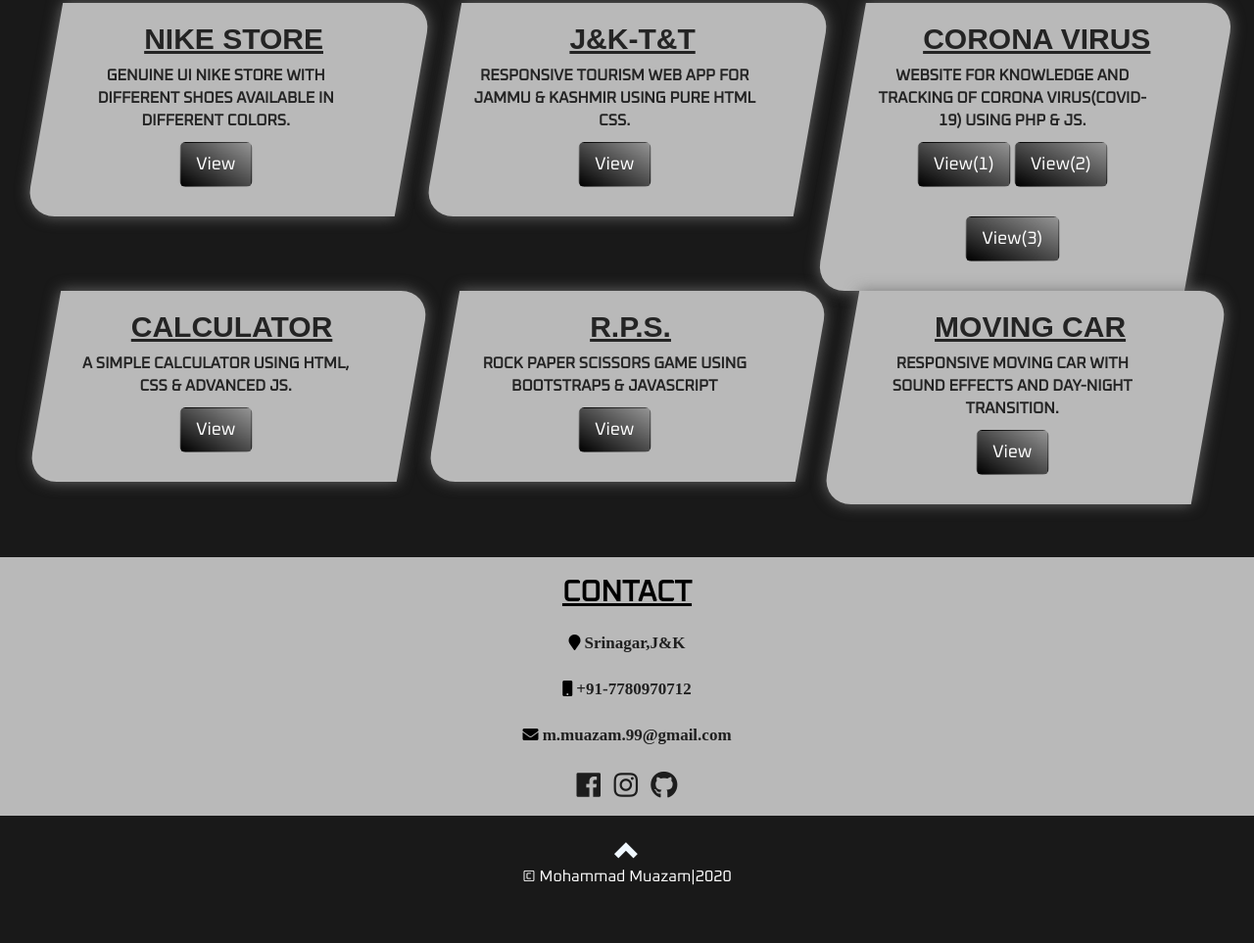
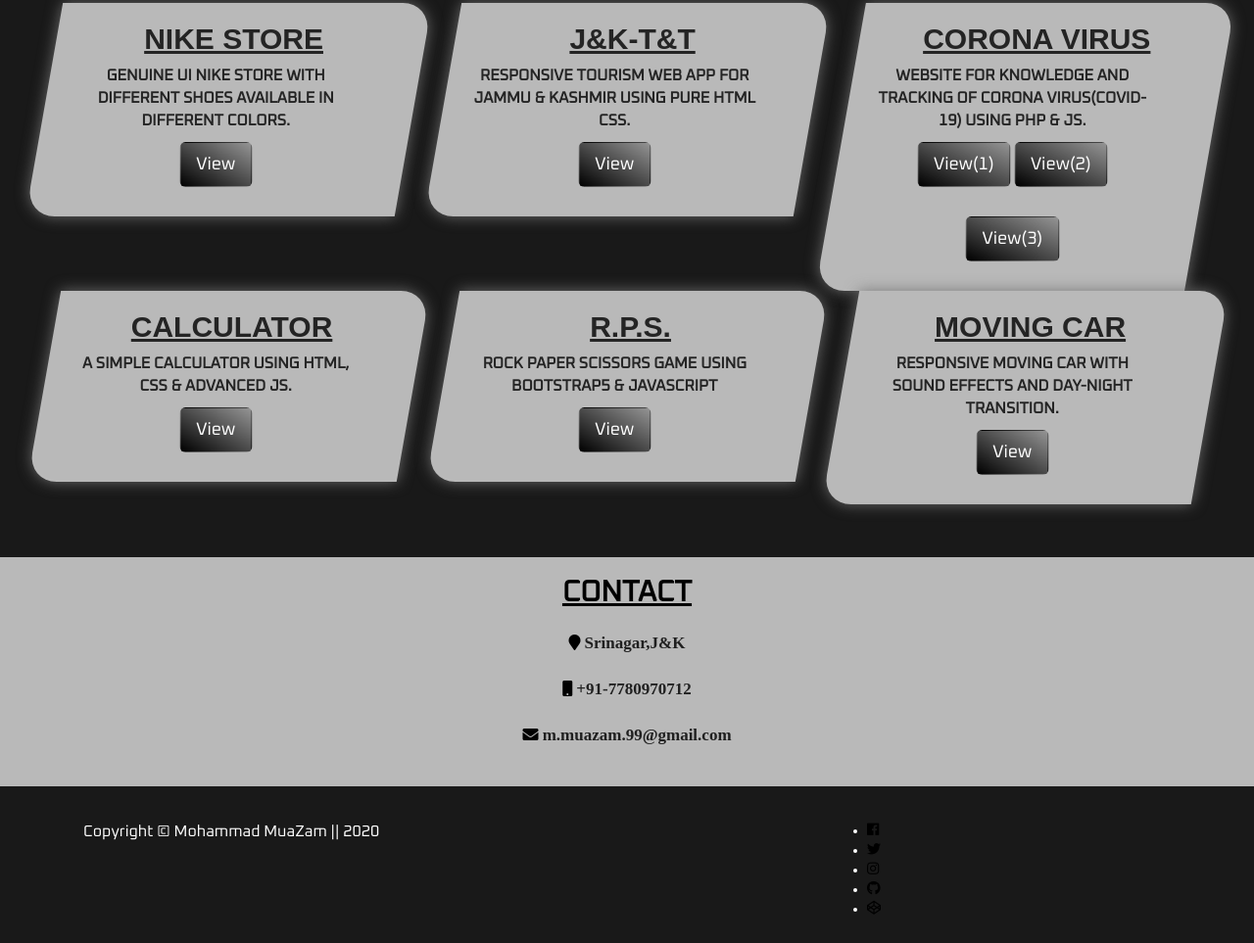
Before and after one commit to mmuazam98/portfolio-template, a plain HTML site: page index.html in a window 1280 px wide. Shown: the part 2659-3622 px from the top of the page at 98% size. Before the commit the page ends 3572 px from the top, so only its background shows below. Drawn offline with nearby package versions, Linux system fonts and the light colour scheme.

Commit message:
Update index.html

```diff
--- a/index.html
+++ b/index.html
@@ -421,11 +421,13 @@
                       <p > <i class="fa fa-map-marker contact"> <a>Srinagar,J&K</a></i> </p><br>
                       <p > <i class="fa fa-mobile contact"> <a href="tel:+917780970712"> +91-7780970712</a></i></p><br>
                       <p > <i class="fa fa-envelope contact"><a href="mailto:m.muazam.99@gmail.com"  target="_blank"> m.muazam.99@gmail.com</a></i></p><br>
-                       <div class="icons">
+                       <!-- <div class="icons">
                         <a href="http://www.facebook.com/m.muazam.98" target="_blank"> <i class="fab fa-facebook fa-2x"></i> </a>
                         <a href="http://www.instagram.com/m.muazam.98" target="_blank"><i class="fab fa-instagram fa-2x"></i> </a>
+                        <a href="http://twitter.com/mmuazam98" target="_blank"><i class="fab fa-twitter fa-2x"></i> </a>
                         <a href="http://www.github.com/mm1025web" target="_blank"><i class="fab fa-github fa-2x"></i> </a>
-                       </div>
+                        <a href="https://codepen.io/mmuazam99" target="_blank"><i class="fab fa-codepen fa-2x"></i></i> </a>
+                       </div> -->
                     </div>
                   </div>
                 </div>
@@ -434,11 +436,28 @@
 
 
       <!--footer-->
-    <footer class="bg-2 text-center">
-                <a href="#Navbar" title="To Top">
-                     <span class="glyphicon glyphicon-chevron-up"></span>
-                 </a>
-                <p>&copy Mohammad Muazam|2020</p>
+    <footer class="bg-2 site-footer">
+
+                <!-- <p>&copy Mohammad Muazam|2020</p>  -->
+                <div class="container">
+                  <div class="row">
+                    <div class="col-md-8 col-sm-6 col-xs-12">
+
+                      <p class="copyright-text">Copyright &copy; Mohammad MuaZam || 2020
+                      </p>
+                    </div>
+
+                    <div class="col-md-4 col-sm-6 col-xs-12">
+                      <ul class="social-icons">
+                        <li><a class="facebook" href="#"><i class="fab fa-facebook"></i></a></li>
+                        <li><a class="twitter" href="#"><i class="fab fa-twitter"></i></a></li>
+                        <li><a class="instagram" href="#"><i class="fab fa-instagram"></i></a></li>
+                        <li><a class="github" href="#"><i class="fab fa-github"></i></a></li>
+                        <li><a class="codepen" href="#"><i class="fab fa-codepen"></i></a></li>
+                      </ul>
+                    </div>
+                  </div>
+                </div>
       </footer>
 
     <!--aos-->
```
